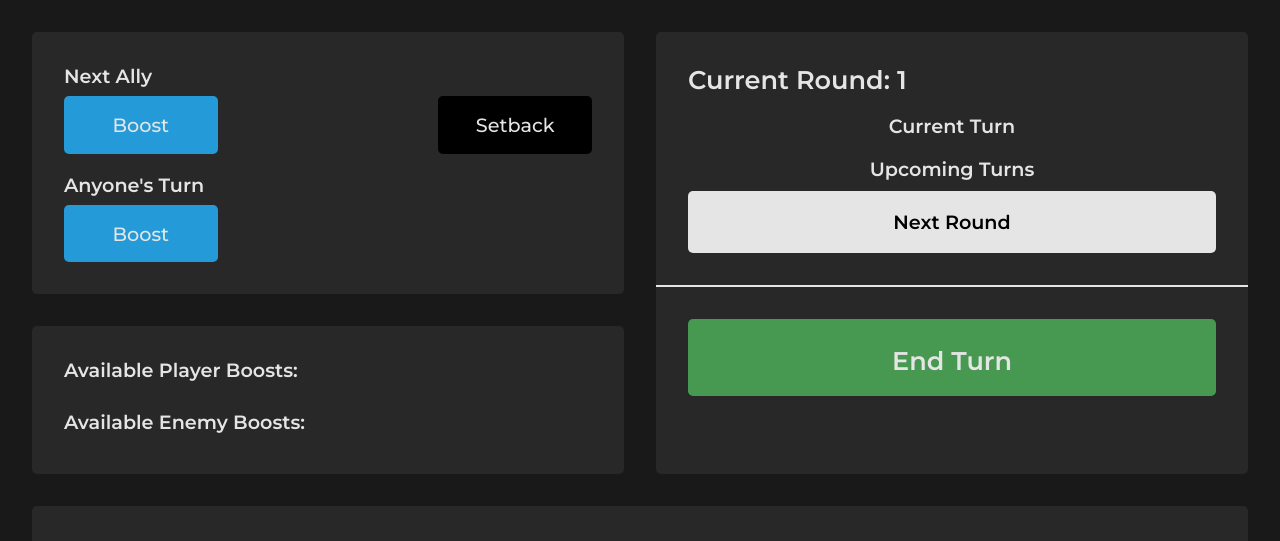
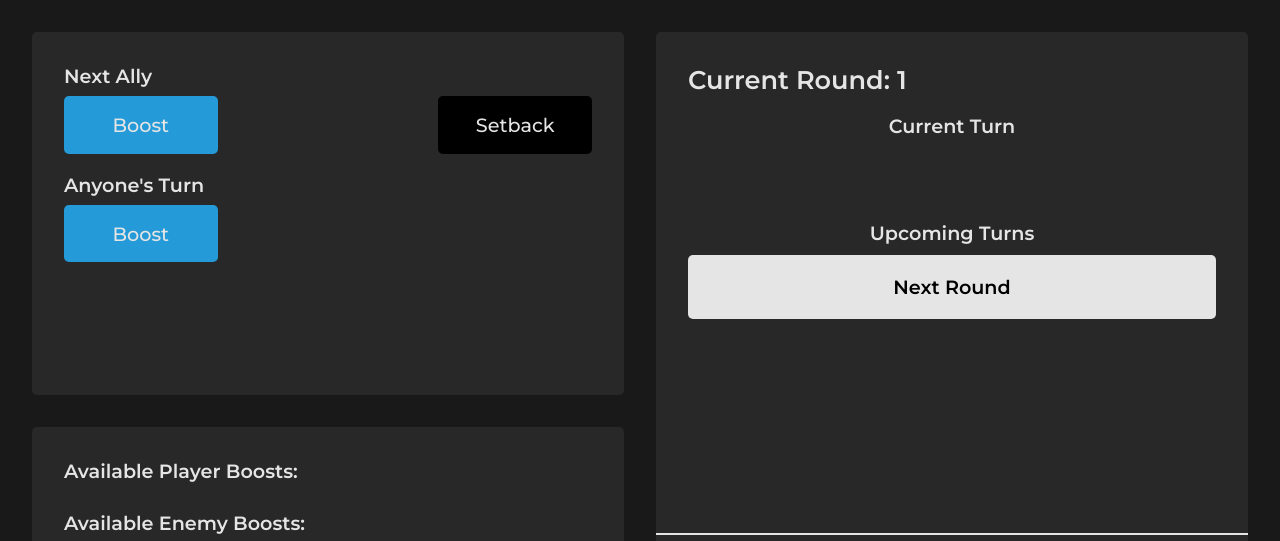
Before and after one commit to Supergamer1337/SkyCombat, a Svelte app: page / in a window 1280 px wide. Shown: the top 541 px of the page. Built offline with nearby package versions, Linux system fonts and the light colour scheme.

Commit message:
Upcoming turns now scrollable

```diff
--- a/public/global.css
+++ b/public/global.css
@@ -27,3 +27,16 @@
 body {
 	background-color: var(--primary-background);
 }
+
+::-webkit-scrollbar-track {
+	background-color: var(--primary-background);
+}
+
+::-webkit-scrollbar {
+	width: 0.5em;
+	background-color: var(--primary-background);
+}
+
+::-webkit-scrollbar-thumb {
+	background-color: var(--secondary-background);
+}
--- a/src/cards/components/TurnCard.svelte
+++ b/src/cards/components/TurnCard.svelte
@@ -29,7 +29,8 @@
 
 <style>
 	.card {
-		padding: 1em 0.5em;
+		padding: 0 0.5em;
+		height: 4rem;
 		border-radius: var(--primary-rounding);
 		margin-top: 0.5em;
 		display: flex;
--- a/src/cards/components/TurnTracker.svelte
+++ b/src/cards/components/TurnTracker.svelte
@@ -8,7 +8,7 @@
 </script>
 
 <p class="section-header">Current Turn</p>
-
+<div class="current-turn">
 	{#if $currentTurn}
 		<TurnCard
 			player={$currentTurn.type === 'player'}
@@ -17,9 +17,10 @@
 			setback={$currentTurnDice.setbacks}
 		/>
 	{/if}
+</div>
 
 <p class="section-header">Upcoming Turns</p>
-
+<div class="upcoming-turns-list">
 	{#each $upcomingTurns as turn, id (id)}
 		<TurnCard
 			player={turn.type === 'player'}
@@ -28,8 +29,8 @@
 			setback={turn.setbacks}
 		/>
 	{/each}
-
 	<TurnCard nextRound />
+</div>
 
 <style>
 	.section-header {
@@ -38,4 +39,13 @@
 		text-align: center;
 		margin-top: 1em;
 	}
+
+	.upcoming-turns-list {
+		height: 16rem;
+		overflow-y: auto;
+	}
+
+	.current-turn {
+		height: 4rem;
+	}
 </style>
```
Lines whose indentation alone changed are shown as unchanged.
